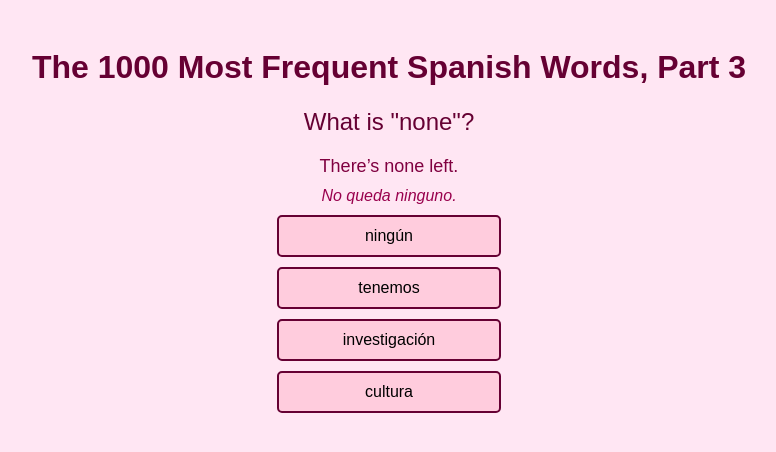
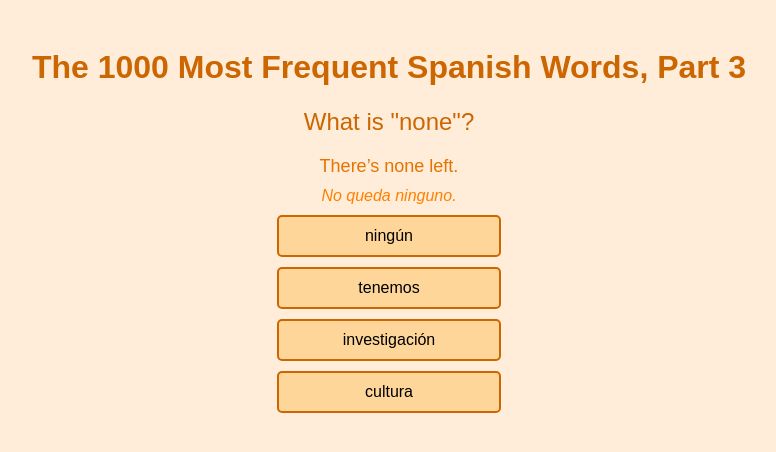
Before and after one commit to EdisonSpanish/frecuencia-3, a plain HTML site: page index.html in a window 1280 px wide. Shown: the whole page, without its empty margins (251-1027 px from the left). Drawn offline with Linux system fonts and the light colour scheme.

Commit message:
Update index.html

```diff
--- a/index.html
+++ b/index.html
@@ -6,42 +6,42 @@
     <title>The 1000 Most Frequent Spanish Words, Part 3</title>
     <style>
         body {
-            background-color: #ffe6f3; /* Rosa claro */
+            background-color: #ffecd9; /* Naranja claro */
             font-family: Arial, sans-serif;
             text-align: center;
             padding: 20px;
         }
         h1 {
-            color: #660033; /* Rosa oscuro */
+            color: #cc6600; /* Naranja oscuro */
         }
         #question {
             font-size: 24px;
             margin: 20px 0;
-            color: #660033;
+            color: #cc6600;
         }
         #context {
             font-size: 18px;
             margin: 10px 0;
-            color: #800040; /* Rosa intermedio */
+            color: #e67300; /* Naranja intermedio */
         }
         #translation {
             font-size: 16px;
             margin: 5px 0;
-            color: #99004d; /* Rosa más claro */
+            color: #ff8000; /* Naranja más claro */
             font-style: italic;
         }
         .option {
             display: block;
-            background-color: #ffccdd; /* Rosa más claro */
+            background-color: #ffd699; /* Naranja más claro */
             padding: 10px;
             margin: 10px auto;
             width: 200px;
-            border: 2px solid #660033;
+            border: 2px solid #cc6600;
             border-radius: 5px;
             cursor: pointer;
         }
         .option:hover {
-            background-color: #ff99cc;
+            background-color: #ffb366;
         }
         #message {
             font-size: 18px;
```
